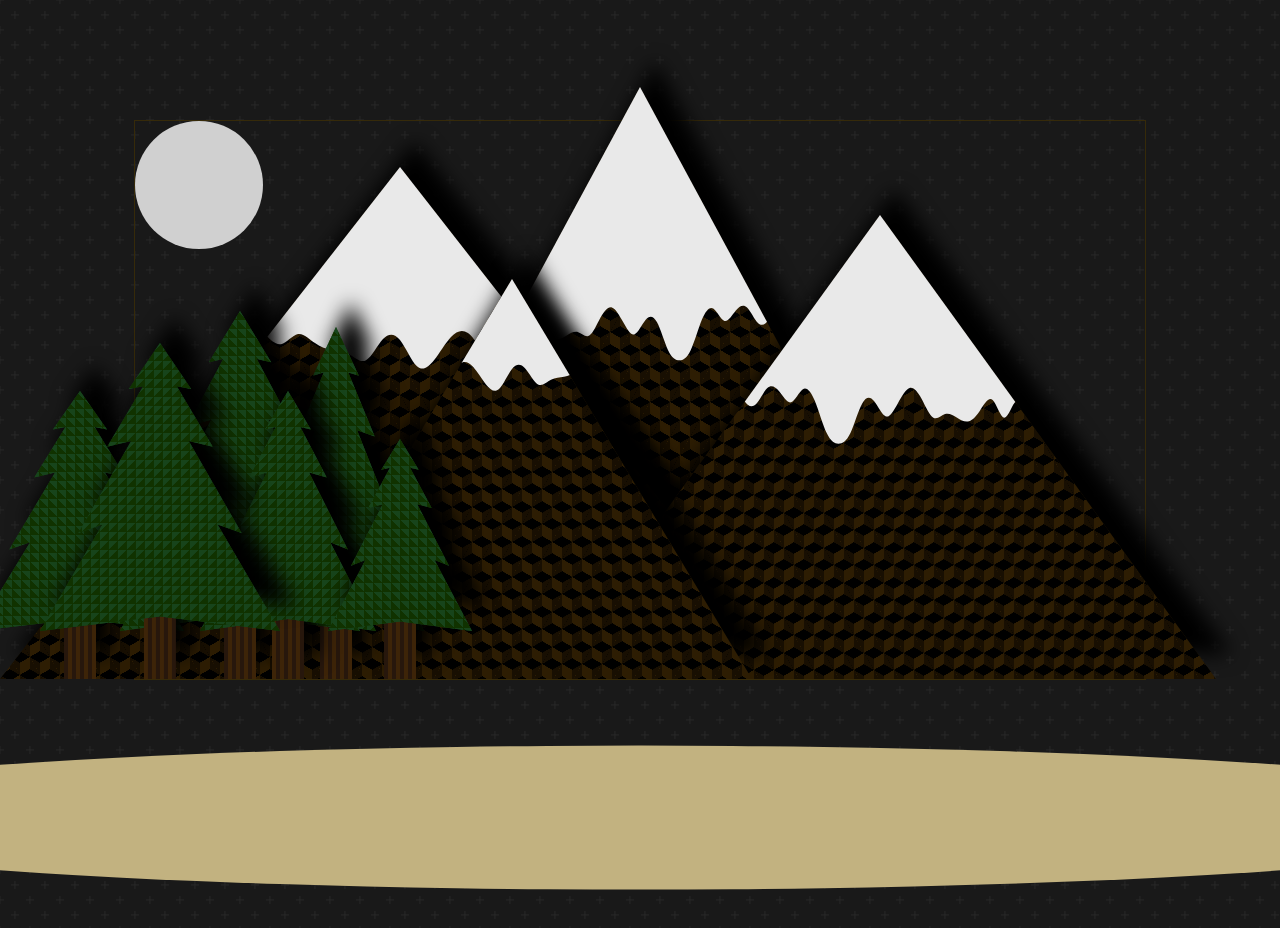
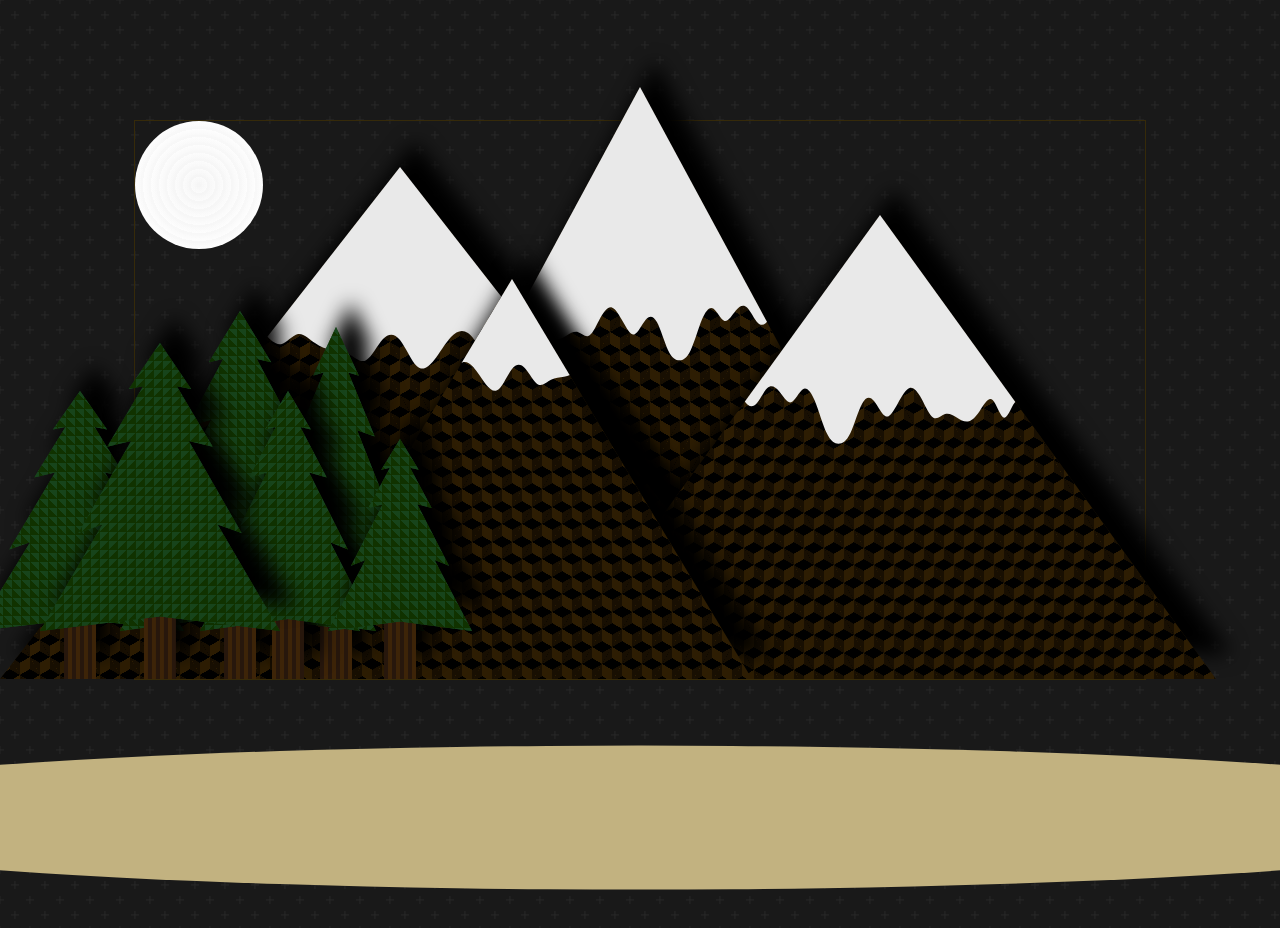
Before and after one commit to kauer3/papercut, a Next.js app: page / in a window 1280 px wide. Shown: the top 928 px of the page. Built offline with nearby package versions, Linux system fonts and the light colour scheme.

Commit message:
Add moon texture

```diff
--- a/pages/index.tsx
+++ b/pages/index.tsx
@@ -22,6 +22,10 @@ const Moon = styled.div`
   width: 8em;
   height: 8em;
   border-radius: 50%;
+  background-color: #ffffff;
+  opacity: 1;
+  background-image: radial-gradient(circle at center center, #fafafa, #ffffff), repeating-radial-gradient(circle at center center, #fafafa, #fafafa, 4px, transparent 8px, transparent 4px);
+  background-blend-mode: multiply;
   /* mask-image: radial-gradient(circle, black 20%, rgba(0, 0, 0, 0.5) 50%); */
   /* mask-origin: border-box; */
 
```
